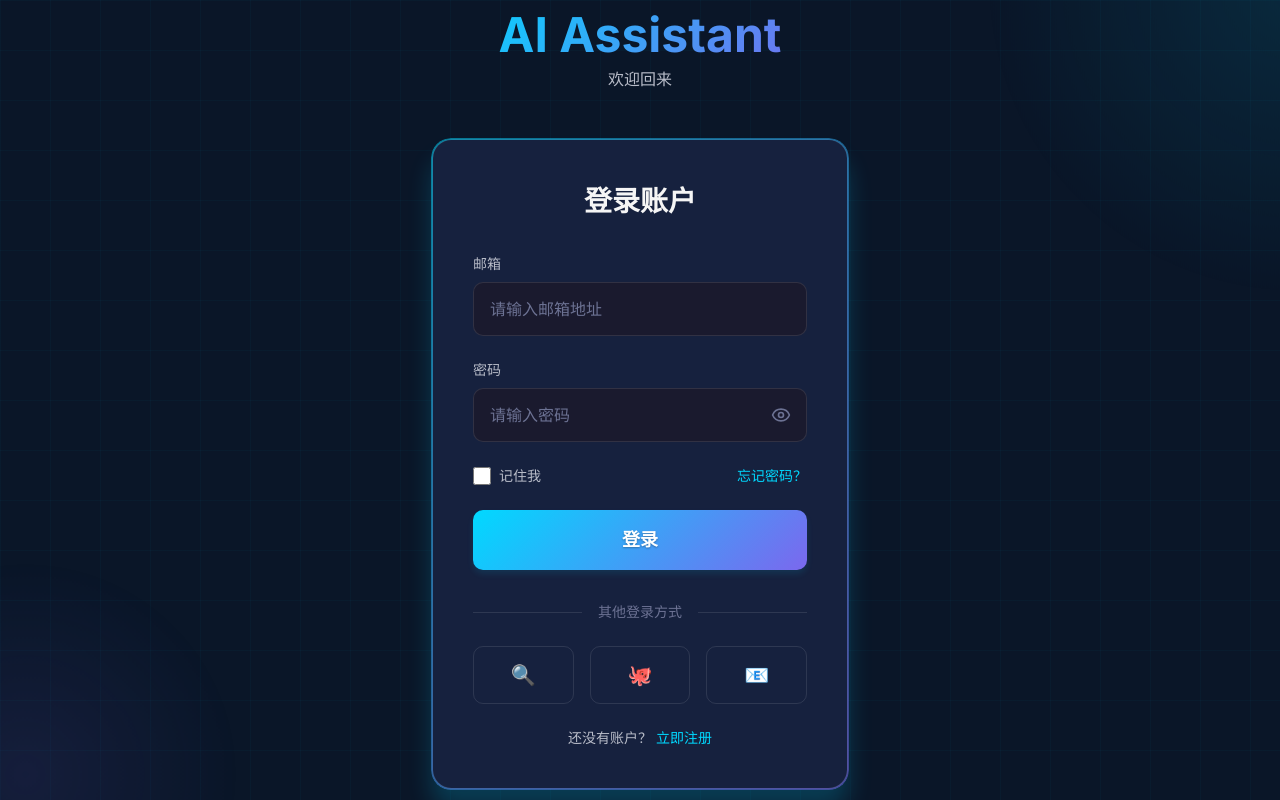
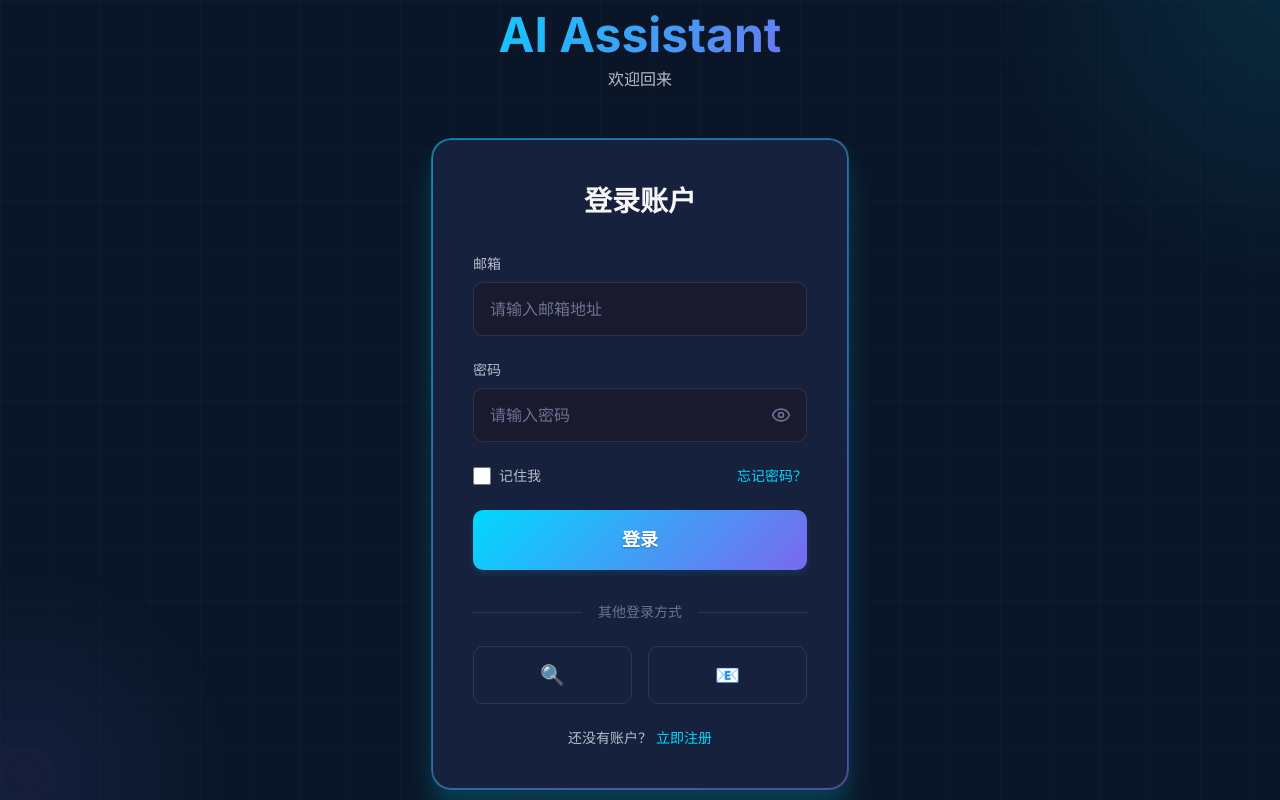
Before and after one commit to soontechgroup/ai-agents-frontend, a Next.js app: page /login in a window 1280 px wide. Built offline with nearby package versions, Linux system fonts and the light colour scheme.

Commit message:
移除 GitHub 第三方登录选项
- 将登录选项从 3 列改为 2 列布局
- 保留 Google 和邮箱登录选项
- 移除 GitHub 登录按钮

```diff
--- a/app/login/page.tsx
+++ b/app/login/page.tsx
@@ -220,7 +220,7 @@ export default function LoginPage() {
             </div>
 
             {/* 第三方登录按钮 */}
-            <div className="grid grid-cols-3 gap-4">
+            <div className="grid grid-cols-2 gap-4">
               <button
                 className="p-3.5 rounded-[10px] flex items-center justify-center text-xl transition-all duration-300"
                 style={{
@@ -240,26 +240,6 @@ export default function LoginPage() {
                 title="Google登录"
               >
                 🔍
-              </button>
-              <button
-                className="p-3.5 rounded-[10px] flex items-center justify-center text-xl transition-all duration-300"
-                style={{
-                  backgroundColor: 'transparent',
-                  border: '1px solid var(--border-default)',
-                }}
-                onMouseEnter={(e) => {
-                  e.currentTarget.style.borderColor = 'var(--accent-primary)';
-                  e.currentTarget.style.backgroundColor = 'rgba(0, 217, 255, 0.05)';
-                  e.currentTarget.style.transform = 'translateY(-2px)';
-                }}
-                onMouseLeave={(e) => {
-                  e.currentTarget.style.borderColor = 'var(--border-default)';
-                  e.currentTarget.style.backgroundColor = 'transparent';
-                  e.currentTarget.style.transform = '';
-                }}
-                title="GitHub登录"
-              >
-                🐙
               </button>
               <button
                 className="p-3.5 rounded-[10px] flex items-center justify-center text-xl transition-all duration-300"
```
